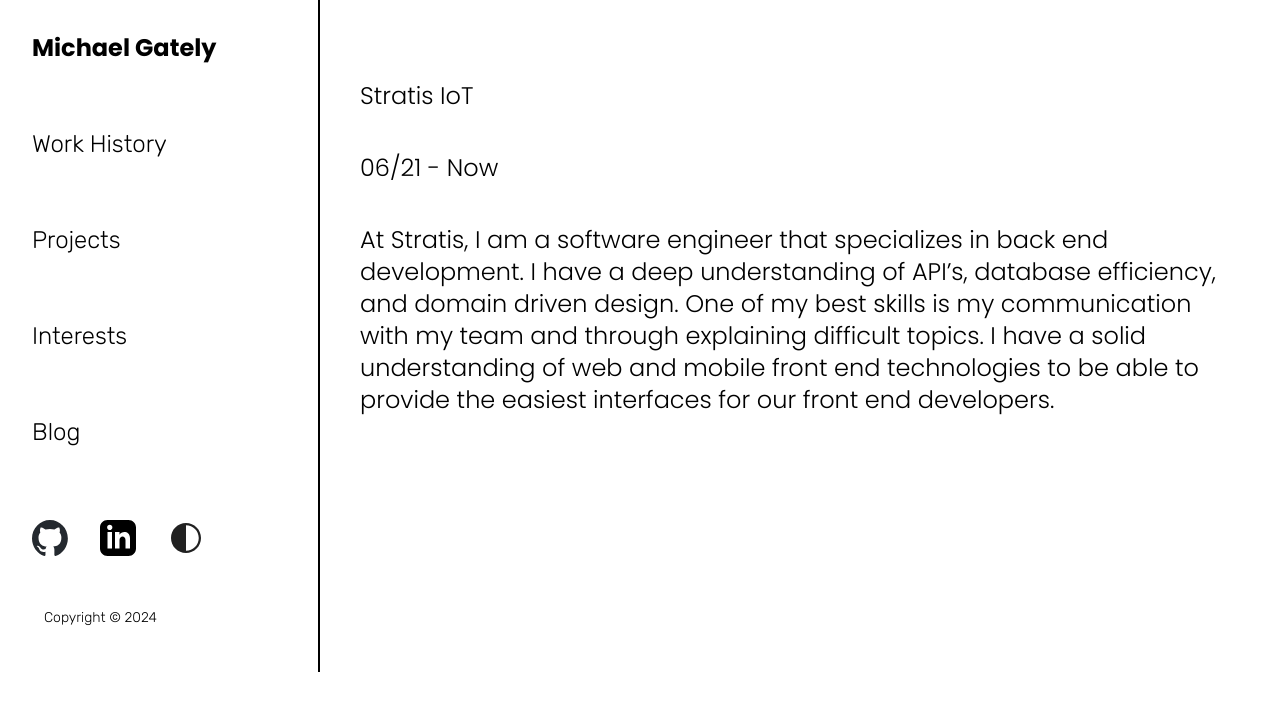
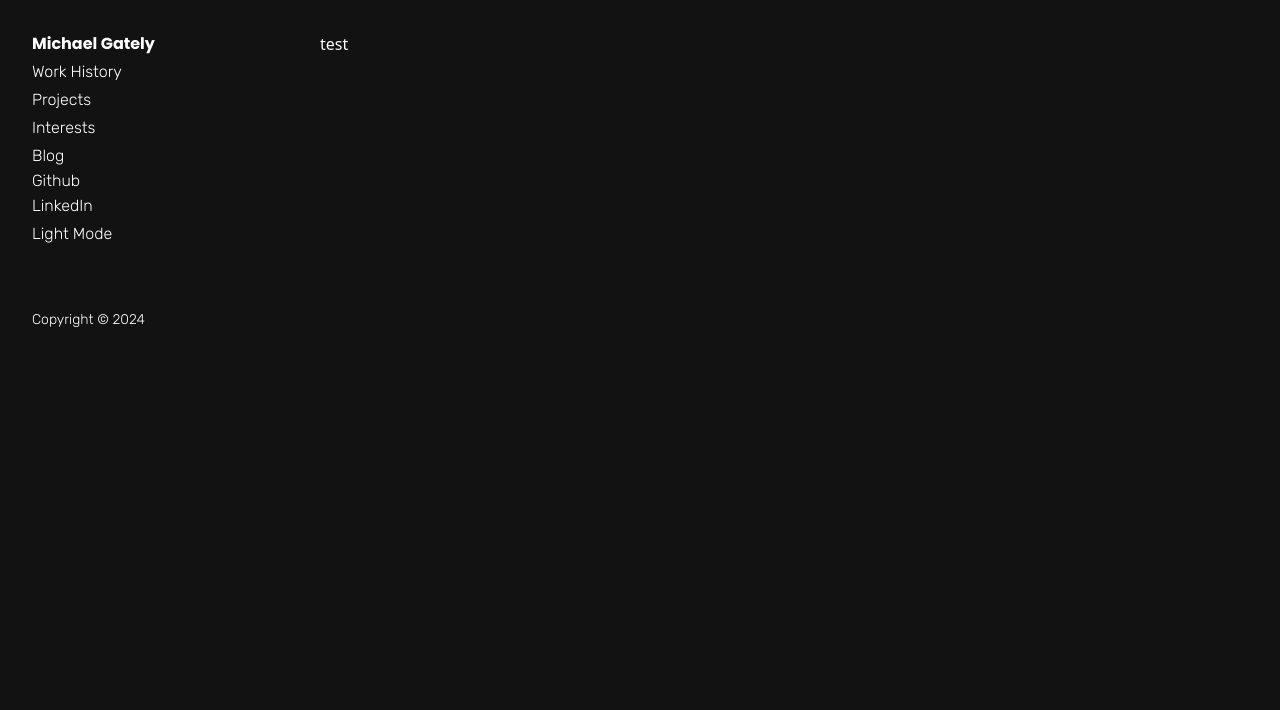
Before and after one commit to michael-gately/gately-portfolio, a Next.js app: page / in a window 1280 px wide. Shown: the top 710 px of the page. Built offline with nearby package versions, Linux system fonts and the light colour scheme.

Commit message:
lots of stuff, better routing

```diff
--- /dev/null
+++ b/app/components/footer.tsx
@@ -0,0 +1,15 @@
+import { Rubik } from 'next/font/google'
+
+const copyrightRubik = Rubik({
+    subsets: ['latin'],
+    weight: '300',
+    style: "italic"
+    })
+
+export default function Footer() {
+return (
+<div className={copyrightRubik.className.concat(" ", " pl-8 pt-16 text-sm")}>
+    Copyright © 2024
+</div>
+)
+}
--- /dev/null
+++ b/app/components/nav.tsx
@@ -0,0 +1,101 @@
+'use client'
+
+import { Poppins, Rubik } from 'next/font/google'
+import Link from 'next/link'
+import { useTheme } from 'next-themes'
+import { useState, useEffect } from 'react'
+
+const ThemeChanger = () => {
+  const [mounted, setMounted] = useState(false)
+  const { theme, setTheme } = useTheme()
+
+  useEffect(() => {
+    setMounted(true)
+  }, [])
+
+  if (!mounted) {
+    return <button className={rubik.className.concat(" ", " pt-1")}>Light Mode</button>
+  }
+
+  if(theme === 'light'){
+    return <button onClick={() => setTheme('dark')} className={rubik.className.concat(" ", " pt-1")}>Dark Mode</button>
+  }
+  if(theme === 'dark'){
+    return <button onClick={() => setTheme('light')} className={rubik.className.concat(" ", " pt-1")}>Light Mode</button>
+  }
+  else{
+    setTheme('dark')
+  }
+
+}
+
+const poppins = Poppins({
+subsets: ["latin"],
+weight: "700",
+style: "italic"
+})
+
+const bodyPoppins = Poppins({
+subsets: ['latin'],
+weight: "300",
+style: "normal"
+})
+
+const rubik = Rubik({
+subsets: ["latin"],
+weight: "300",
+style: "normal"
+})
+
+const copyrightRubik = Rubik({
+subsets: ['latin'],
+weight: '300',
+style: "italic"
+})
+
+export default function NavSide() {
+return(
+<div className='flex flex-col pt-8 pl-8 text-base text-left italic'>
+    <div className={poppins.className}>
+        <Link href="/">
+        Michael Gately
+        </Link>
+    </div>
+    <div className={rubik.className.concat(" ", " pt-1")}>
+        <Link href="/work-history">
+        Work History
+        </Link>
+    </div>
+    <div className={rubik.className.concat(" ", " pt-1")}>
+        <Link href="/projects">
+        Projects
+        </Link>
+    </div>
+    <div className={rubik.className.concat(" ", " pt-1")}>
+        <Link href="/interests">
+        Interests
+        </Link>
+    </div>
+    <div className={rubik.className.concat(" ", " pt-1")}>
+        <Link href="/blog">
+        Blog
+        </Link>
+    </div>
+    <div>
+        <Link href="https://github.com/michaelgately1" target="_blank" rel="noopener noreferrer"
+            className={rubik.className.concat(" ", " pt-1")}>
+        Github
+        </Link>
+    </div>
+    <div>
+        <Link href="https://www.linkedin.com/in/michaelgately/" target="_blank" rel="noopener noreferrer"
+            className={rubik.className.concat(" ", " pt-1")}>
+        LinkedIn
+        </Link>
+    </div>
+    <div>
+        <ThemeChanger/>
+    </div>
+</div>
+)
+}
--- /dev/null
+++ b/app/components/theme-changer.tsx
@@ -0,0 +1,13 @@
+import { useTheme } from 'next-themes'
+
+const ThemeChanger = () => {
+  const { theme, setTheme } = useTheme()
+
+  return (
+    <div>
+      The current theme is: {theme}
+      <button onClick={() => setTheme('light')}>Light Mode</button>
+      <button onClick={() => setTheme('dark')}>Dark Mode</button>
+    </div>
+  )
+}
--- a/app/globals.css
+++ b/app/globals.css
@@ -27,7 +27,7 @@
     rgb(var(--background-start-rgb));
 } */
 
-.logo {
+/* .logo {
 width: 36px;
 height: 36px;
-}
+} */
--- a/app/layout.tsx
+++ b/app/layout.tsx
@@ -1,6 +1,9 @@
 import type { Metadata } from 'next'
 import { Inter } from 'next/font/google'
 import './globals.css'
+import NavSide from './components/nav'
+import Footer from './components/footer'
+import { ThemeProvider } from 'next-themes'
 
 const inter = Inter({ subsets: ['latin'] })
 
@@ -15,8 +18,18 @@
 children: React.ReactNode
 }) {
 return (
-    <html lang="en">
-      <body className={inter.className}>{children}</body>
+<html lang="en" suppressHydrationWarning>
+
+<body className='grid grid-cols-4'>
+  <ThemeProvider>
+    <div className='col-span-1'>
+      <NavSide />
+    </div>
+    <main className='col-span-3'>{children}</main>
+    <Footer />
+  </ThemeProvider>
+</body>
+
 </html>
 )
 }
--- a/app/page.tsx
+++ b/app/page.tsx
@@ -1,23 +1,8 @@
-import Image from 'next/image'
 import { Poppins, Rubik } from 'next/font/google'
-import githubIcon from '../public/github-mark.svg'
-import linkedinIcon from '../public/iconmonstr-linkedin-3.svg'
-import darkMode from '../public/dark-theme-svgrepo-com.svg'
-
-const poppins = Poppins({
-subsets: ["latin"],
-weight: "700",
-style: "italic"
-})
+import NavSide from './components/nav'
 
 const bodyPoppins = Poppins({
 subsets: ['latin'],
-weight: "300",
-style: "normal"
-})
-
-const rubik = Rubik({
-subsets: ["latin"],
 weight: "300",
 style: "normal"
 })
@@ -31,53 +16,8 @@
 
 export default function Home() {
 return (
-<main className="md:grid grid-cols-8">
-  <div className='col-span-2 text-center text-2xl italic lg:border-r-2 border-black'>
-    <div className={poppins.className.concat(" ", " p-8 text-left")}>
-      Michael Gately
-    </div>
-    <div className='text-left'>
-      <button className={rubik.className.concat(" ", " p-8")}>
-        Work History
-      </button><br></br>
-      <button className={rubik.className.concat(" ", " p-8")}>
-        Projects
-      </button><br></br>
-      <button className={rubik.className.concat(" ", " p-8")}>
-        Interests
-      </button><br></br>
-      <button className={rubik.className.concat(" ", " p-8")}>
-        Blog
-      </button><br></br>
-      <button className='ml-8 mt-10'>
-        <Image priority src={githubIcon} alt='Github Profile Page' className='logo' />
-      </button>
-      <button className='ml-8 mt-10'>
-        <Image priority src={linkedinIcon} alt='LinkedIn Profile Page' className='logo' />
-      </button>
-      <button className='ml-8 mt-10'>
-        <Image priority src={darkMode} alt='Dark Mode Toggle' className='logo' />
-      </button>
-      <div className={copyrightRubik.className.concat(" ", " p-11 text-sm")}>
-        Copyright © 2024
-      </div>
-    </div>
-  </div>
-  <div className='col-span-6'>
-    <div className={bodyPoppins.className.concat(" ", " pt-20 pl-10 pb-10 text-left text-2xl")}>
-      Stratis IoT
-    </div>
-    <div className={bodyPoppins.className.concat(" ", " pl-10 text-left text-2xl")}>
-      06/21 - Now
-    </div>
-    <div className={bodyPoppins.className.concat(" ", " p-10 text-left text-2xl")}>
-      At Stratis, I am a software engineer that specializes in back end development.
-      I have a deep understanding of API’s, database efficiency, and domain driven design.
-      One of my best skills is my communication with my team and through explaining difficult topics.
-      I have a solid understanding of web and mobile front end technologies to be able to provide the
-      easiest interfaces for our front end developers.
-    </div>
-  </div>
+<main className="pl-8 md:pl-0 pt-8 pr-16">
+  <div> test </div>
 </main>
 )
 }
--- /dev/null
+++ b/app/projects/page.tsx
@@ -0,0 +1,25 @@
+import { Poppins, Rubik } from 'next/font/google'
+
+const bodyPoppins = Poppins({
+subsets: ['latin'],
+weight: "300",
+style: "normal"
+})
+
+
+export default function Projects() {
+return (
+<div className='pl-8 md:pl-0 pt-8 pr-16'>
+    <div className={bodyPoppins.className.concat(" ", " text-left text-base md:text-lg")}>
+        Athlete's Grind Automation
+    </div>
+    <div className={bodyPoppins.className.concat(" ", " pt-8 text-left text-sm md:text-base")}>
+        A friend of mine needed help automating his coffee business for scale.
+        His business needed a way to automatically send emails to a distributor,
+        automatically generate a shipping label depeninding on goods ordered, and
+        have a front end form that is easy and consistent. I was able to do this using a django server
+        with an external Shipping Label API, MIME email generation, and pdfkit to create a purchase order to attach.
+    </div>
+</div>
+)
+}
--- /dev/null
+++ b/app/work-history/page.tsx
@@ -0,0 +1,28 @@
+import { Poppins, Rubik } from 'next/font/google'
+
+const bodyPoppins = Poppins({
+subsets: ['latin'],
+weight: "300",
+style: "normal"
+})
+
+
+export default function WorkHistory() {
+return (
+<div className='pl-8 md:pl-0 pt-8 pr-16 flex flex-col'>
+    <div className={bodyPoppins.className.concat(" ", " text-left text-lg flex-none")}>
+        Stratis IoT
+    </div>
+    <div className={bodyPoppins.className.concat(" ", " text-left text-lg grow")}>
+        06/21 - Now
+    </div>
+    <div className={bodyPoppins.className.concat(" ", " pt-8 text-left text-base grow")}>
+        At Stratis, I am a software engineer that specializes in back end development.
+        I have a deep understanding of API’s, database efficiency, and domain driven design.
+        One of my best skills is my communication with my team and through explaining difficult topics.
+        I have a solid understanding of web and mobile front end technologies to be able to provide the
+        easiest interfaces for our front end developers.
+    </div>
+</div>
+)
+}
```
Also changed, not shown: package.json (+6 -5 lines), 1 other file (tests, documents, lock files or other folders). Lines whose indentation alone changed are shown as unchanged.
